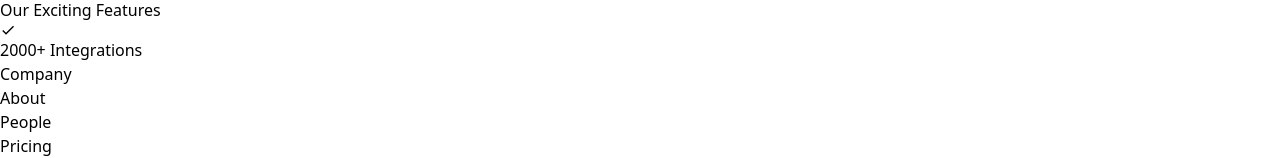
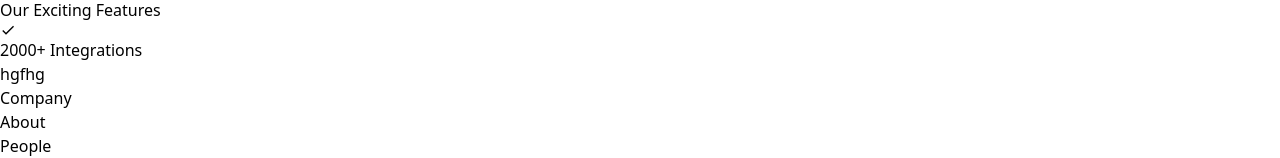
Before and after one commit to Pallavi18042004/CataxUi, a React (Vite) app: page / in a window 1280 px wide. Shown: the part 636-794 px from the top of the page. Built offline with nearby package versions, Linux system fonts and the light colour scheme.

Commit message:
Changes to be committed: 	modified:   src/components/FeaturesSection.jsx

```diff
--- a/src/components/FeaturesSection.jsx
+++ b/src/components/FeaturesSection.jsx
@@ -13,6 +13,7 @@ const Feature = () => {
                     <div className=""><MdOutlineCheck /></div>
                 </div>
                 <div className=" text-[#A64D79] text-[14px] mt-4 font-medium  ">2000+ Integrations</div>
+                <div>hgfhg</div>
             </div>
         </div>
 
```
